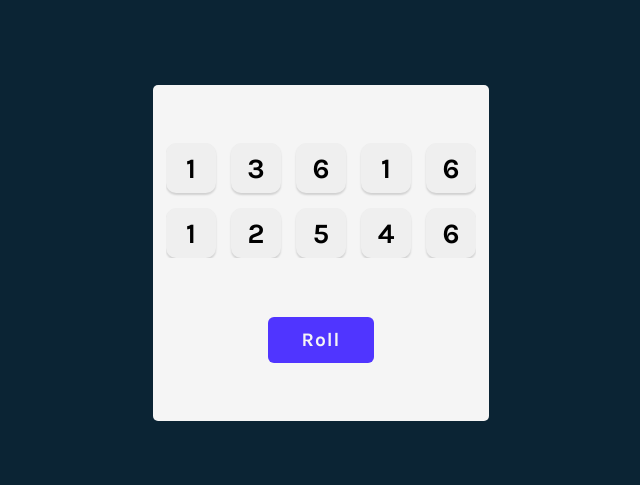
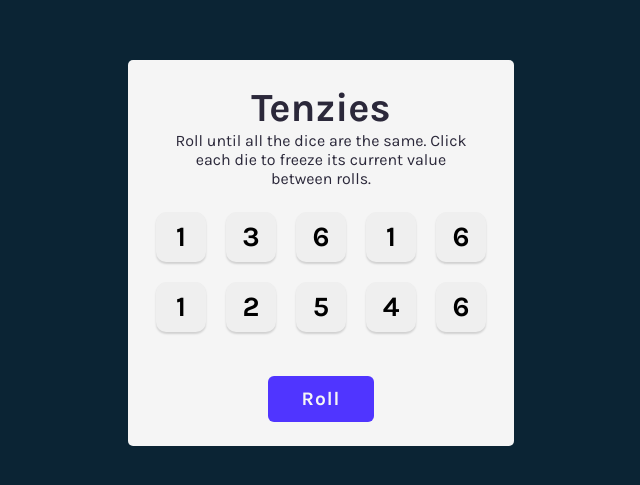
Before and after one commit to 1819367/tenzies-app-project, a React (Vite) app: page / in a window 1280 px wide. Shown: the part 147-632 px from the top of the page, without its empty margins (319-959 px from the left). Built offline with nearby package versions, Linux system fonts and the light colour scheme.

Commit message:
update rolldice function

```diff
--- a/src/App.jsx
+++ b/src/App.jsx
@@ -20,13 +20,19 @@ function generateAllNewDice() {
 
 //generate new dice with button click and update the state
 function rollDice () {
-   setDice(generateAllNewDice())}
+  setDice(prevDice => prevDice.map(die => //prevDice.map loops through each die
+    die.isHeld ?
+      die : //if die.isHeld is true, return the die as is
+      {...die, value: Math.ceil(Math.random() * 6) } //If not, return a new object with all the properties, but a new random value
+  ))}
 
-//update the hold function to flip 'isHeld' property on the object in the array that was clicked
+//refactored, update the hold function to flip 'isHeld' property on the object in the array that was clicked
 function hold(id) {
- setDice(prevDice => prevDice.map(item => {
-  return item.id === id ? {...item, isHeld: !item.isHeld} : item
- }))
+ setDice(prevDice => prevDice.map(item =>
+    item.id === id ?
+      {...item, isHeld: !item.isHeld} :
+      item
+ ))
 }
 
 //map over dice  array and for each die object render a Die component
@@ -42,6 +48,10 @@ const diceElements = dice.map((dieObj) => (
 
   return (
     <main>
+      <div>
+        <h1 className='title'>Tenzies</h1>
+        <p className='instructions'>Roll until all the dice are the same.  Click each die to freeze its current value between rolls.</p>
+      </div>
       <div className='dice-container'>
         {diceElements}
       </div>
--- a/src/index.css
+++ b/src/index.css
@@ -21,8 +21,8 @@ body {
 div#root {
   height: 100%;
   width: 100%;
-  max-height: 400px;
-  max-width: 400px;
+  max-height: 450px;
+  max-width: 450px;
 }
 
 main {
@@ -35,14 +35,25 @@ main {
   align-items: center;
 }
 
+.title {
+  font-size: 2.5rem;
+  margin: 0;
+}
+
+.instructions {
+  max-width: 80%;
+  font-weight: 400;
+  margin: 0 auto;
+  text-align: center;
+}
+
 .dice-container {
   display: grid;
-  grid-template-columns: repeat(5, 1fr);
-  grid-template-rows: auto auto;
-  gap: 15px;
+  grid-template: auto auto / repeat(5, 1fr);  /* refactored */
+  gap: 20px;
   margin-right: 20px;
   margin-left: 20px;
-  overflow-x: auto;
+  margin-bottom: 20px;
 }
 
 button {
```
